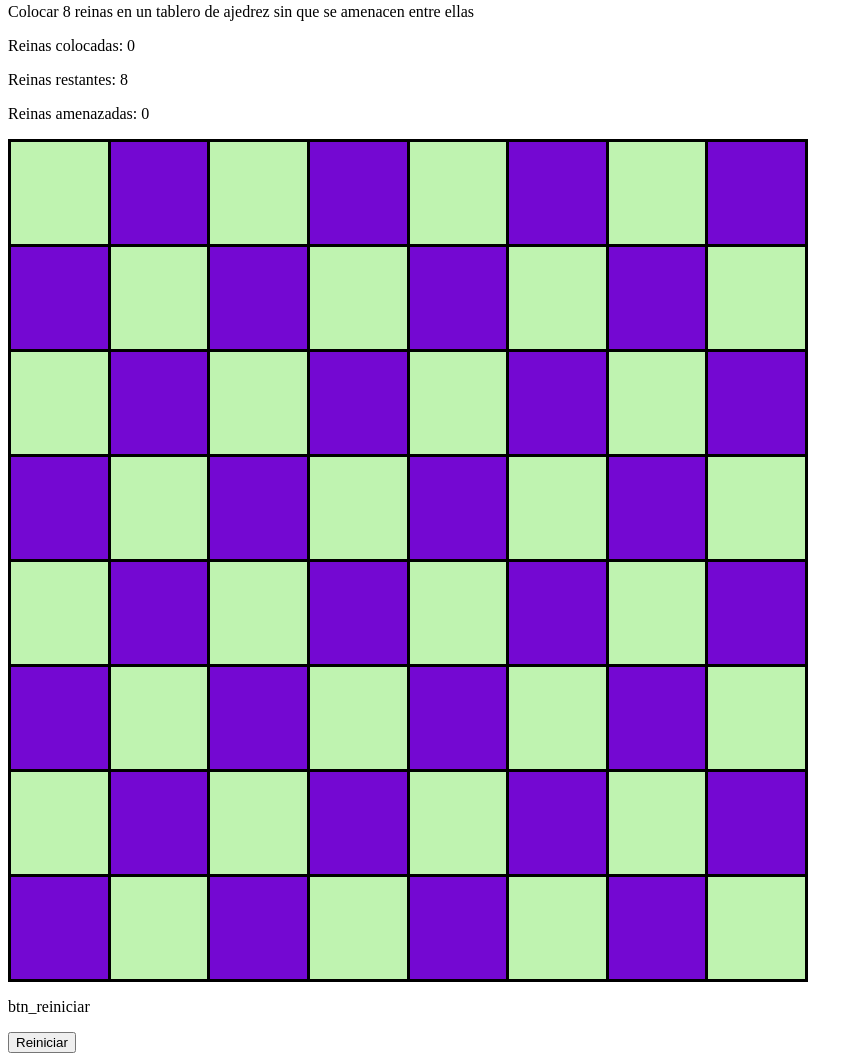
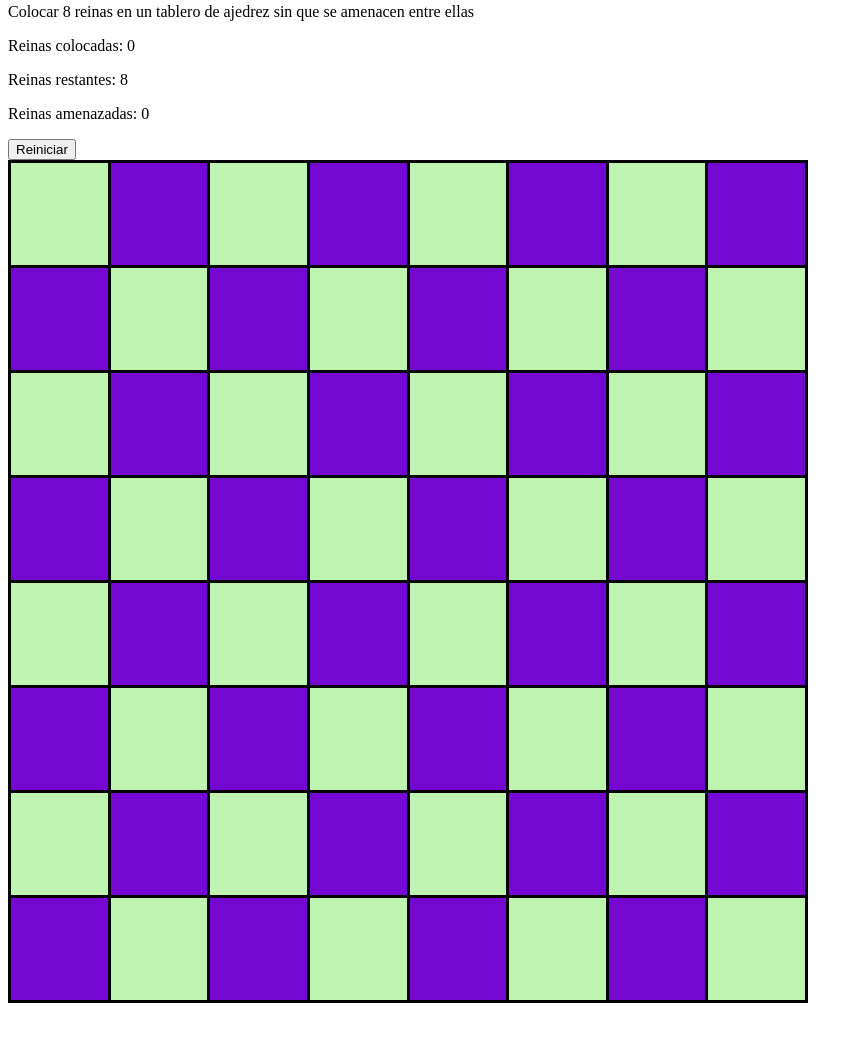
Before and after one commit to lupinx2/8-reinas, a plain HTML site: page index.html in a window 1280 px wide. Shown: the part 77-1138 px from the top of the page, without its empty margins (0-863 px from the left). After the commit the page ends 1088 px from the top, so only its background shows below. Drawn offline with Linux system fonts and the light colour scheme.

Commit message:
Fix Queens not restarting

```diff
--- a/index.html
+++ b/index.html
@@ -135,11 +135,17 @@
       }
 
       function reiniciarTablero(){
-        limpiarTablero();
+        var tablero = document.getElementById("chessBoard");
+        limpiarTablero();//quita espacios rojos
         var reinasColocadas = 0;
         var reinasRestantes = 8;
         var reinasAmenazadas = 0;
         document.getElementById("reinasAmenazadas").style.color = "";
+        for (i=0; i<8; i++){
+            for (j=0; j<8; j++){
+                tablero.rows[i].cells[reina[1]].style.backgroundImage = "";
+            }
+        }
         reinas = [];
       }
 
@@ -153,6 +159,7 @@
     <p>Reinas amenazadas: <span id="reinasAmenazadas">0</span></p>
 </div>
     <body>
+        <button onclick="reiniciarTablero()">Reiniciar</button>
         <table id="chessBoard">
             <tr>
                 <td onclick="colocarReina(this)"></td>
@@ -235,11 +242,5 @@
                 <td onclick="colocarReina(this)"></td>
             </tr>
         </table>
-        <div>
-            <p class="name">btn_reiniciar</p>
-            <button onclick="reiniciarTablero()">Reiniciar</button>
-       </div>
-
     </body>
-
 </html>
```
